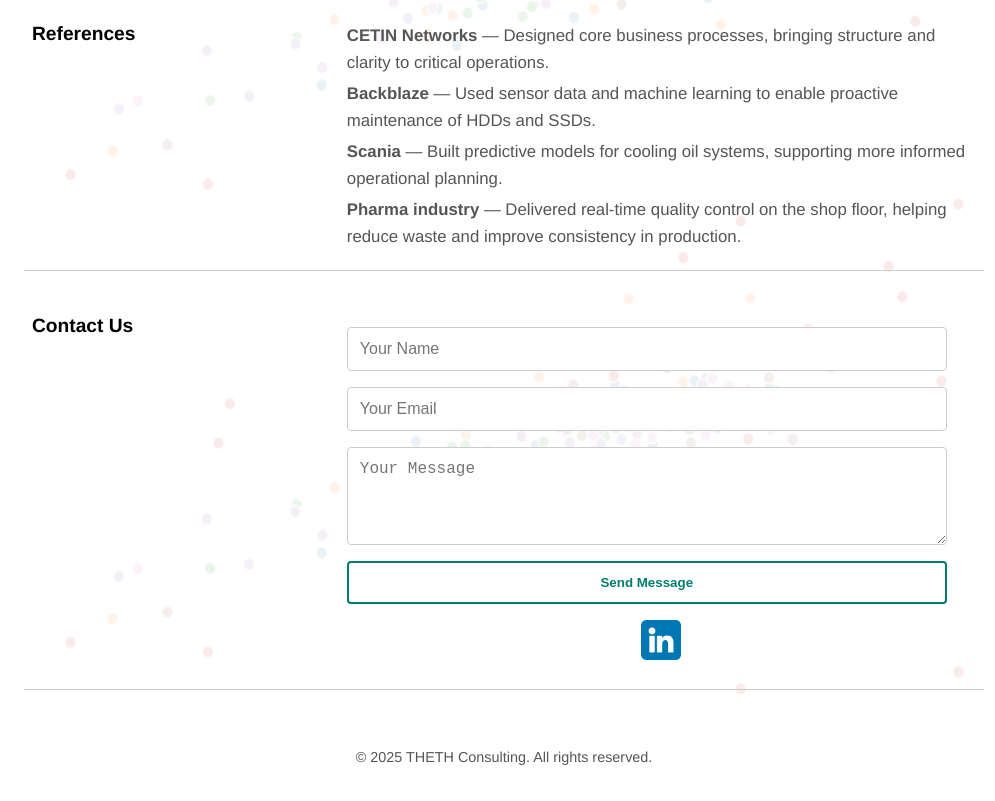
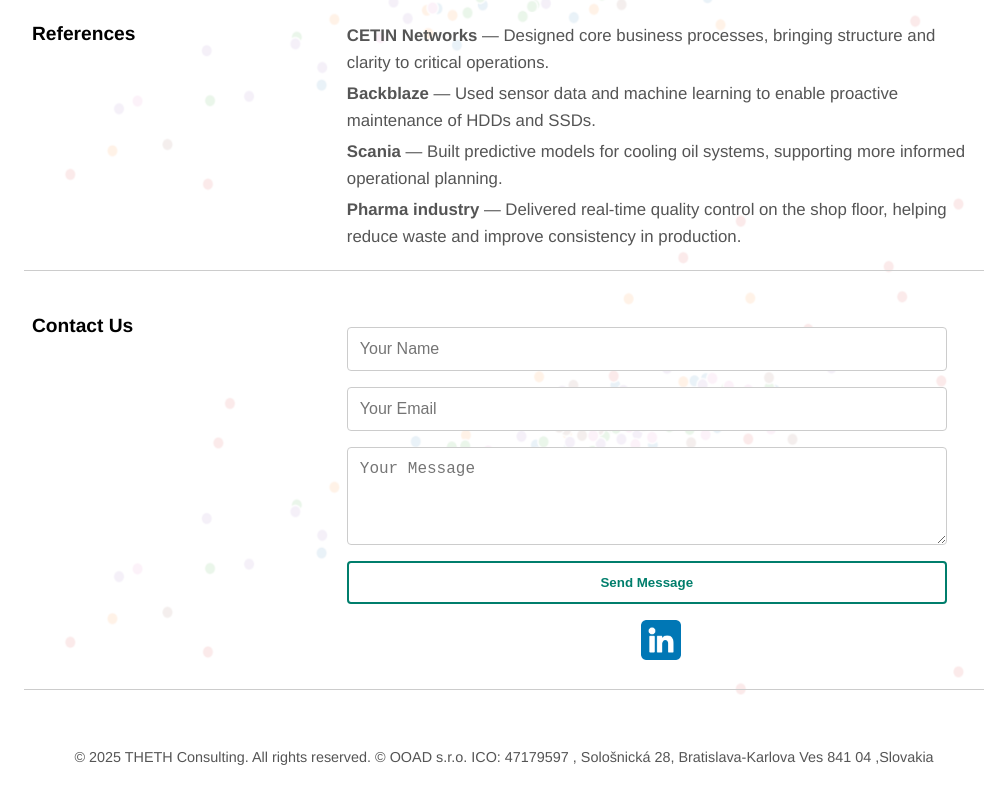
Before and after one commit to zechran/theth.io, a plain HTML site: page index.html in a window 1280 px wide. Shown: the part 740-1541 px from the top of the page, without its empty margins (136-1131 px from the left). Drawn offline with Linux system fonts and the light colour scheme.

Commit message:
Update index.html
adding content to footer

```diff
--- a/index.html
+++ b/index.html
@@ -260,6 +260,7 @@
 
       <footer>
         &copy; 2025 THETH Consulting. All rights reserved.
+        &copy; OOAD s.r.o. ICO: 47179597 , Sološnická 28, Bratislava-Karlova Ves 841 04 ,Slovakia
       </footer>
     </div>
   </div>
```
